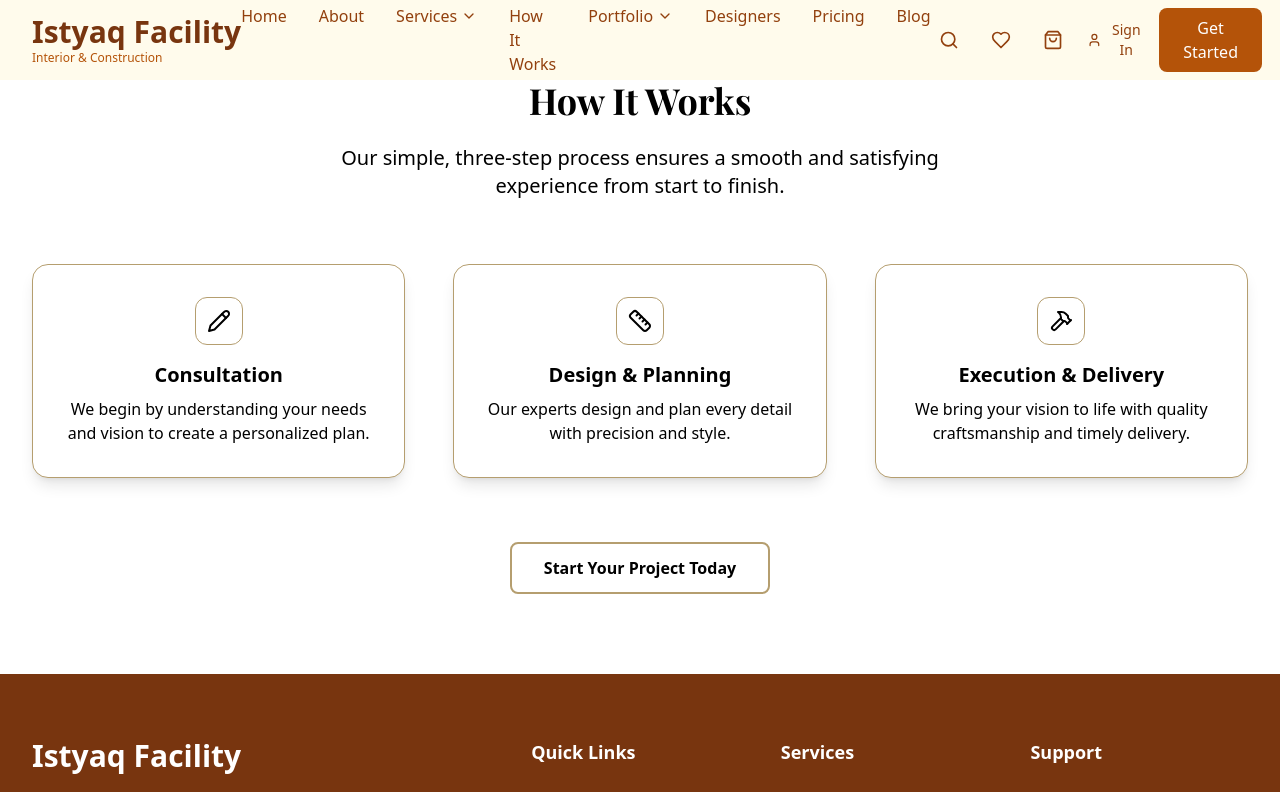
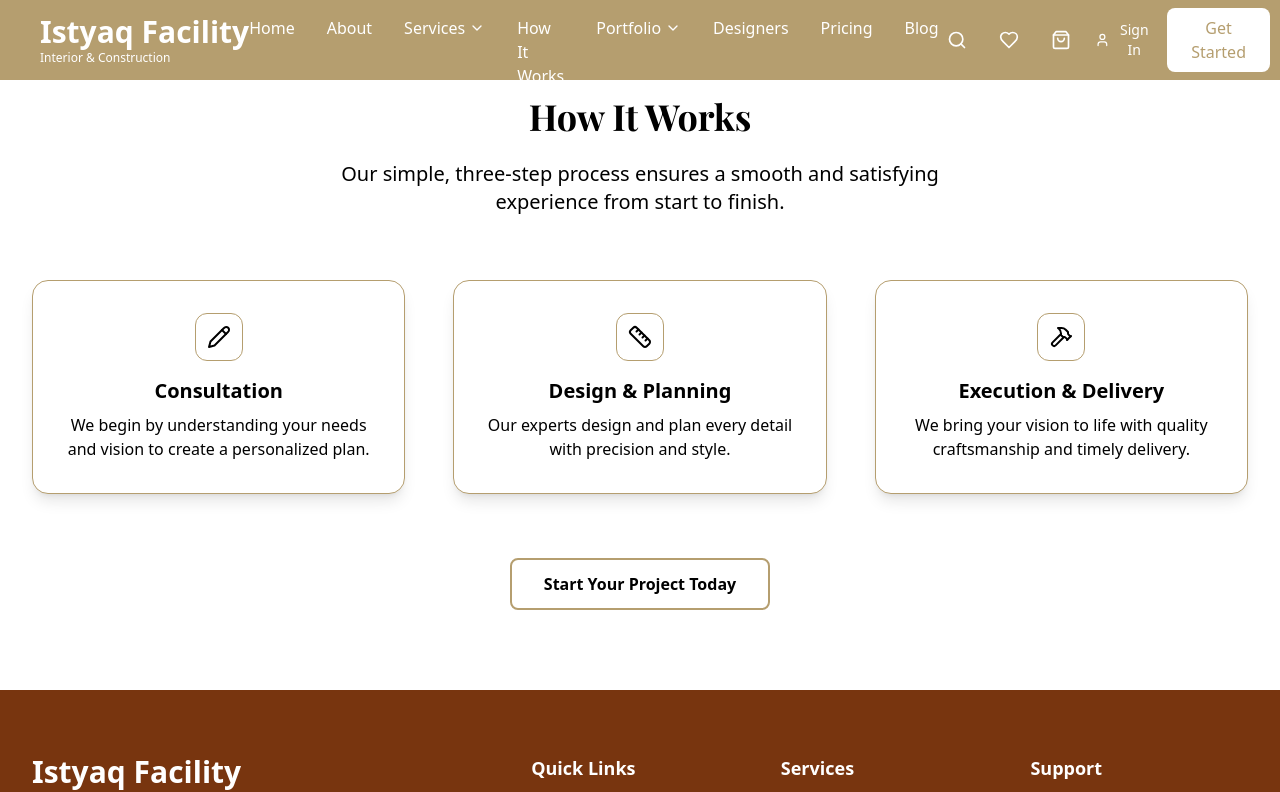
Before and after one commit to YR-IT/Istyaqfacility, a React (Vite) app: page /how-it-works in a window 1280 px wide. Shown: the top 792 px of the page. Built offline with nearby package versions, Linux system fonts and the light colour scheme.

Commit message:
updated header,about us,how it works pg

```diff
--- a/src/components/About.tsx
+++ b/src/components/About.tsx
@@ -1,6 +1,6 @@
 import React from 'react';
 import { Target, Award, Users, Lightbulb } from 'lucide-react';
-
+import './Main.css'
 const About = () => {
   const values = [
     {
@@ -26,18 +26,18 @@ const About = () => {
   ];
 
   return (
-    <section id="about" className="py-20 bg-gray-50">
+    <section id="about" className="mt-8 py-20 bg-gray-50">
       <div className="max-w-7xl mx-auto px-4 sm:px-6 lg:px-8">
         <div className="text-center mb-16">
-          <h2 className="text-3xl md:text-4xl lg:text-5xl font-bold text-gray-800 mb-6">
+          <h2 className="text-3xl font-playfair md:text-4xl lg:text-5xl font-bold text-gray-800 mb-6">
             About Us
           </h2>
-          <div className="w-24 h-1 bg-blue-600 mx-auto mb-8"></div>
+          <div className="w-24 h-1  mx-auto mb-8"></div>
         </div>
 
         <div className="grid lg:grid-cols-2 gap-12 items-center mb-16">
           <div className="space-y-6">
-            <h3 className="text-2xl md:text-3xl font-bold text-gray-800 mb-6">
+            <h3 className=" font-playfair text-2xl md:text-3xl font-bold text-gray-800 mb-6">
               Building Dreams, Crafting Spaces
             </h3>
             <p className="text-lg text-gray-600 leading-relaxed">
@@ -72,8 +72,8 @@ const About = () => {
               key={index}
               className="bg-white p-8 rounded-lg shadow-md hover:shadow-xl transition-shadow duration-300 text-center group"
             >
-              <div className="w-16 h-16 bg-blue-100 rounded-full flex items-center justify-center mx-auto mb-6 group-hover:bg-blue-600 transition-colors duration-300">
-                <value.icon className="h-8 w-8 text-blue-600 group-hover:text-white transition-colors duration-300" />
+              <div className=" button-gold-border button-gold-border:hover .border-gold w-16 h-16 rounded-full flex items-center justify-center mx-auto mb-6 transition-colors duration-300">
+                <value.icon className="h-8 w-8 group-hover:text-white transition-colors duration-300" />
               </div>
               <h4 className="text-xl font-bold text-gray-800 mb-4">{value.title}</h4>
               <p className="text-gray-600 leading-relaxed">{value.description}</p>
--- a/src/components/Header.tsx
+++ b/src/components/Header.tsx
@@ -1,3 +1,4 @@
+
 import React, { useState, useEffect } from 'react';
 import { Menu, X, ChevronDown, User, Search, Heart, ShoppingBag } from 'lucide-react';
 import { Link } from 'react-router-dom';
@@ -16,14 +17,8 @@ const Header = () => {
   }, []);
 
   const navItems = [
-      {
-         name: 'Home', to: './Home'
-
-      },
-       {
-         name: 'About', to: './about'
-
-      },
+    { name: 'Home', to: '/' },
+    { name: 'About', to: '/about' },
     {
       name: 'Services',
       to: '/services',
@@ -41,17 +36,19 @@ const Header = () => {
   ];
 
   return (
-    <header className={`fixed top-0 left-0 right-0 z-50 transition-all duration-300 ${
-      isScrolled ? 'bg-amber-50 shadow-lg' : 'bg-amber-50/95 backdrop-blur-sm'
-    }`}>
-      <div className="max-w-7xl mx-auto px-4 sm:px-6 lg:px-8">
+    <header
+      className={`fixed top-0 left-0 right-0 z-50 transition-all duration-300 ${
+        isScrolled ? 'shadow-lg' : ''
+      } bg-[#b59e6f]`}
+    >
+      <div className="w-full px-6 lg:px-10">
         <div className="flex justify-between items-center h-16 lg:h-20">
           {/* Logo */}
           <div className="flex-shrink-0">
-            <h1 className="text-2xl lg:text-3xl font-bold text-amber-900">
+            <h1 className="text-left text-white text-2xl lg:text-3xl font-bold">
               Istyaq Facility
             </h1>
-            <p className="text-xs text-amber-700 font-medium">Interior & Construction</p>
+            <p className="text-xs text-white font-medium">Interior & Construction</p>
           </div>
 
           {/* Desktop Navigation */}
@@ -65,18 +62,18 @@ const Header = () => {
                       ? setActiveDropdown(activeDropdown === item.name ? null : item.name)
                       : setActiveDropdown(null)
                   }
-                  className="flex items-center space-x-1 text-amber-800 hover:text-amber-600 font-medium transition-colors duration-200 py-2"
+                  className="mt-6 flex items-center space-x-1 text-white hover:text-yellow-200 font-medium transition-colors duration-200"
                 >
                   <span>{item.name}</span>
                   {item.dropdown && <ChevronDown className="h-4 w-4" />}
                 </Link>
 
                 {item.dropdown && activeDropdown === item.name && (
-                  <div className="absolute top-full left-0 mt-2 w-48 bg-white rounded-lg shadow-xl border border-amber-100 py-2 z-50">
+                  <div className="absolute top-full left-0 mt-2 w-48 bg-white text-black rounded-lg shadow-xl border border-amber-100 py-2 z-50">
                     {item.dropdown.map((subItem) => (
                       <button
                         key={subItem}
-                        className="block w-full text-left px-4 py-2 text-amber-800 hover:text-amber-600 hover:bg-amber-50 transition-colors"
+                        className="block w-full text-left px-4 py-2 hover:text-amber-600 hover:bg-amber-50 transition-colors"
                       >
                         {subItem}
                       </button>
@@ -88,28 +85,28 @@ const Header = () => {
           </nav>
 
           {/* Desktop Actions */}
-          <div className="hidden lg:flex items-center space-x-4">
-            <button className="p-2 text-amber-800 hover:text-amber-600 transition-colors">
+          <div className="hidden lg:flex items-center space-x-4 text-white">
+            <button className="p-2 hover:text-yellow-200 transition-colors">
               <Search className="h-5 w-5" />
             </button>
-            <button className="p-2 text-amber-800 hover:text-amber-600 transition-colors">
+            <button className="p-2 hover:text-yellow-200 transition-colors">
               <Heart className="h-5 w-5" />
             </button>
-            <button className="p-2 text-amber-800 hover:text-amber-600 transition-colors">
+            <button className="p-2 hover:text-yellow-200 transition-colors">
               <ShoppingBag className="h-5 w-5" />
             </button>
-            <button className="flex items-center space-x-2 text-amber-800 hover:text-amber-600 transition-colors">
+            <button className="flex items-center space-x-2 hover:text-yellow-200 transition-colors">
               <User className="h-5 w-5" />
               <span className="text-sm font-medium">Sign In</span>
             </button>
-            <button className="bg-amber-700 hover:bg-amber-800 text-white px-6 py-2 rounded-lg transition-colors duration-200 font-medium">
+            <button className="bg-white text-[#b59e6f] hover:bg-yellow-100 px-6 py-2 rounded-lg font-medium transition">
               Get Started
             </button>
           </div>
 
           {/* Mobile Menu Button */}
           <button
-            className="lg:hidden p-2 rounded-md text-amber-800 hover:text-amber-600 transition-colors"
+            className="lg:hidden p-2 rounded-md text-white hover:text-yellow-200 transition-colors"
             onClick={() => setIsMenuOpen(!isMenuOpen)}
           >
             {isMenuOpen ? <X className="h-6 w-6" /> : <Menu className="h-6 w-6" />}
@@ -118,20 +115,20 @@ const Header = () => {
 
         {/* Mobile Menu */}
         {isMenuOpen && (
-          <div className="lg:hidden bg-white border-t border-amber-200">
+          <div className="lg:hidden bg-[#b59e6f] border-t border-yellow-200">
             <div className="px-2 pt-2 pb-3 space-y-1">
               {navItems.map((item) => (
                 <Link
                   key={item.name}
                   to={item.to}
                   onClick={() => setIsMenuOpen(false)}
-                  className="block w-full text-left px-3 py-2 text-amber-800 hover:text-amber-600 hover:bg-amber-50 rounded-md transition-colors"
+                  className="block w-full text-left px-3 py-2 text-white hover:text-yellow-200 hover:bg-yellow-100 rounded-md transition-colors"
                 >
                   {item.name}
                 </Link>
               ))}
-              <div className="pt-4 border-t border-amber-200 mt-4">
-                <button className="w-full bg-amber-700 text-white px-4 py-2 rounded-md hover:bg-amber-800 transition-colors">
+              <div className="pt-4 border-t border-yellow-200 mt-4">
+                <button className="w-full bg-white text-[#b59e6f] px-4 py-2 rounded-md hover:bg-yellow-100 transition-colors">
                   Get Started
                 </button>
               </div>
--- a/src/components/HowItWorks.tsx
+++ b/src/components/HowItWorks.tsx
@@ -24,7 +24,7 @@ const HowItWorks = () => {
     <section id="how-it-works" className="py-20 bg-white">
       <div className="max-w-7xl mx-auto px-4 sm:px-6 lg:px-8">
         <div className="text-center mb-16">
-          <h2 className="text-4xl font-bold mb-6 maintheme font-playfair">How It Works</h2>
+          <h2 className="text-4xl font-bold mb-6 maintheme font-playfair mt-4">How It Works</h2>
           <p className="text-xl maintheme max-w-2xl mx-auto">
             Our simple, three-step process ensures a smooth and satisfying experience from start to finish.
           </p>
```
